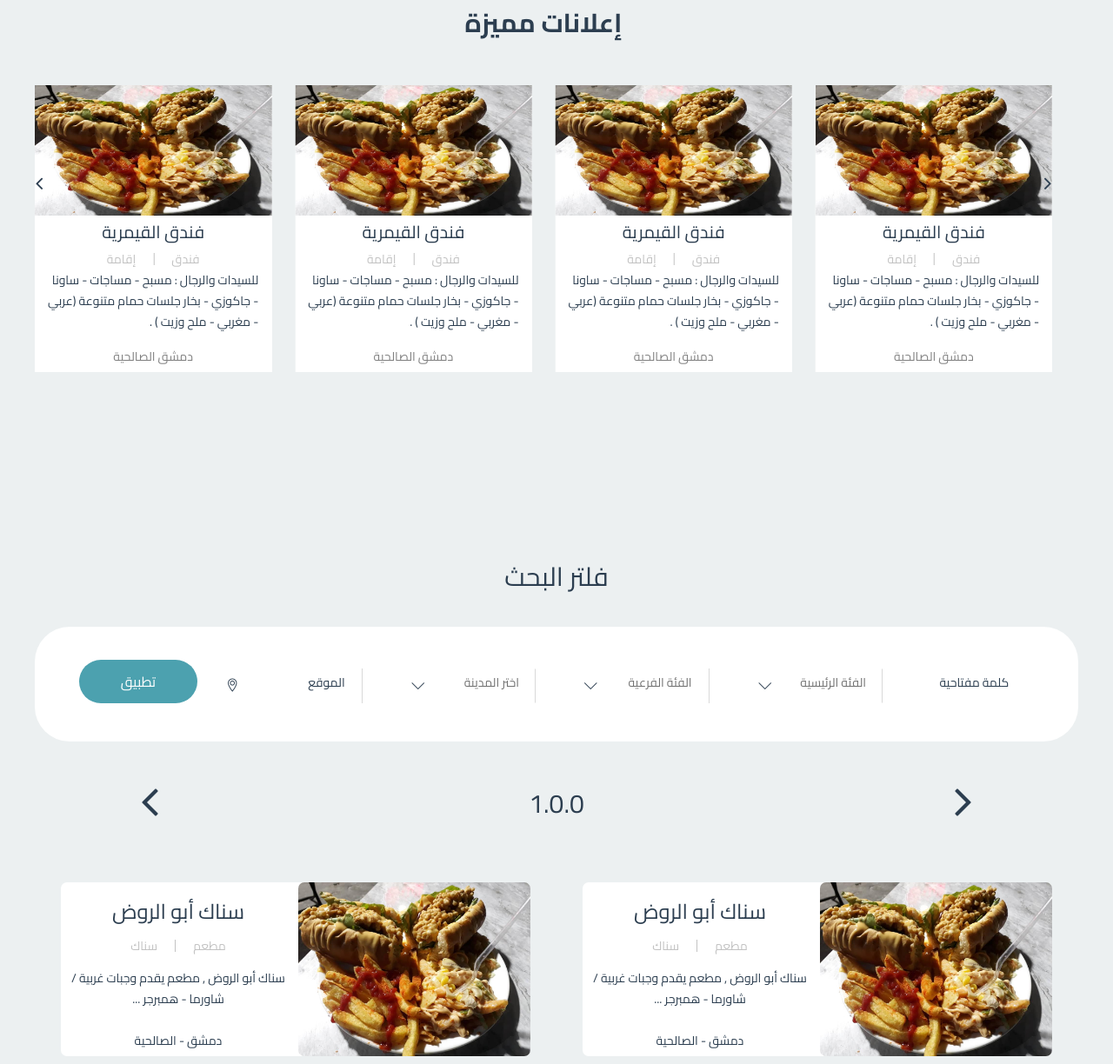
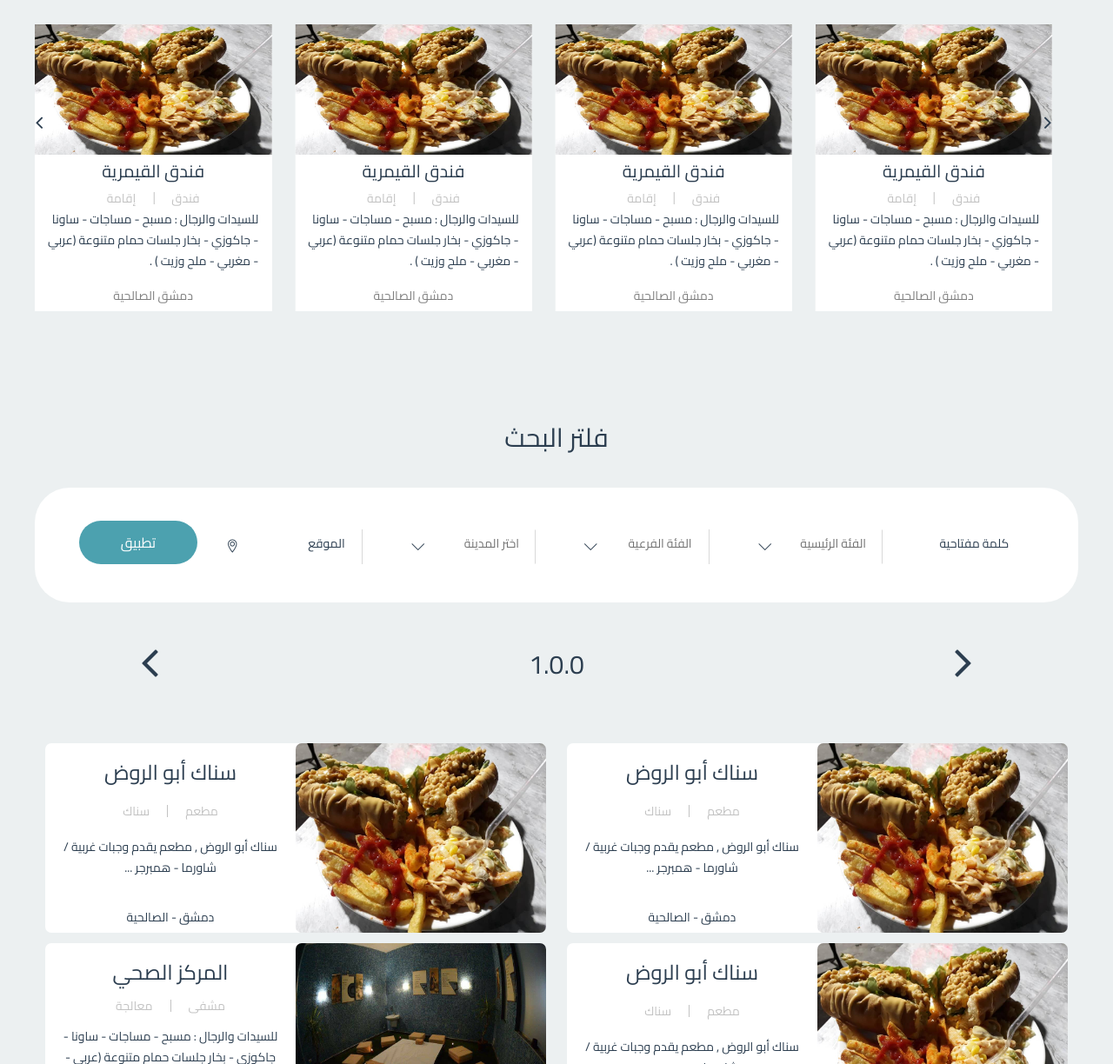
Before and after one commit to molhamstein/globalPagesHTML, a plain HTML site: page index.html in a window 1280 px wide. Shown: the part 746-1970 px from the top of the page at 87% size. Drawn offline with Linux system fonts and the light colour scheme; some packages are replaced by stand-ins of ours.

Commit message:
Fix Some css

```diff
--- a/stylesheets/shortcodes.css
+++ b/stylesheets/shortcodes.css
@@ -458,7 +458,7 @@
 
 .flat-imagebox.background {
 	background-color:#ecf0f1;
-	padding: 100px 0 100px;
+	padding: 100px 0 10px;
 }
 
 .flat-imagebox.style3 {
@@ -502,11 +502,11 @@
 
 
 .featured-box-flex {
-	width: 45%;
+	width: 48%;
 	background-color: white;
 	display: flex;
 	align-items: stretch;
-	height: 200px;
+	height: 218px;
 	margin: 6px auto;
 	padding: 0;
 	border-radius: 7px;
@@ -1359,7 +1359,7 @@ align-items: stretch;
 /* Flat Team
 -------------------------------------------------------------- */
 .flat-team {
-	padding: 80px 0 73px;
+	padding: 10px 0 73px;
 }
 
 .flat-team .flat-row-title {
```
Also changed, not shown: stylesheets/style.css (line endings or trailing spaces).
